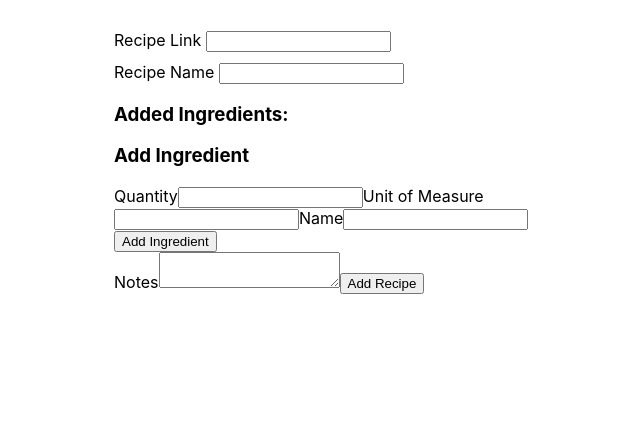
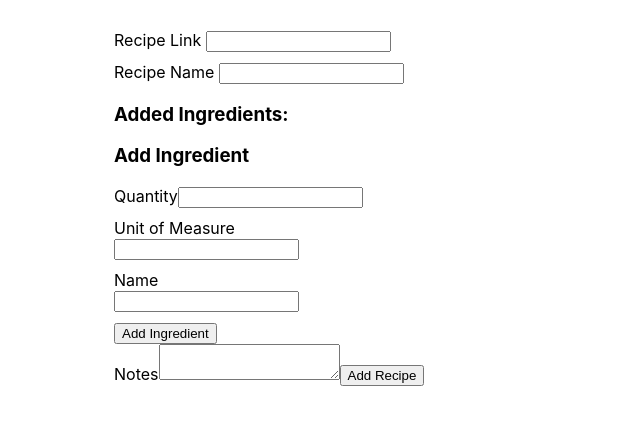
Before and after one commit to nkartha2/the-grocery-list, a React (Create React App) app in the folder app/static/: page /add/recipe in a window 1280 px wide. Shown: the top 424 px of the page, without its empty margins (276-916 px from the left). Built offline with nearby package versions, Linux system fonts and the light colour scheme; the HTML template or start-up script is replaced by a standard one.

Commit message:
wip fix select result

```diff
--- a/app/static/src/IngredientForm.tsx
+++ b/app/static/src/IngredientForm.tsx
@@ -7,6 +7,7 @@ function IngredientForm(): JSX.Element {
   const [ing, setIng] = useState<Ingredient| null>(null);
   const [ingName, setIngName] = useState<string>("");
   const [uomResults, setUOMResults] = useState<UOM[] | []>([]);
+  const [uom, setUOM] = useState<UOM| null>(null);
   const [quantity, setQuantity] = useState("");
 
   async function searchIngredients (ingredName: string) {
@@ -29,25 +30,33 @@ function IngredientForm(): JSX.Element {
     }
   }
 
-  function ResultsList(results: any) {
+  function ResultsList(results: any, setItem: Function) {
     const handleSelect = (e: any): any => {
-      const selectedIng = ingredientResults[e.currentTarget.value];
-      setIng(selectedIng);
-      setIngName(selectedIng.name);
+      const selectedItem = results.results[e.currentTarget.value];
+      console.log(setItem)
     }
 
-    const listItems = results.results.map((ing: Ingredient, index: number) =>
+    const listItems = results.results.map((result: Ingredient | UOM, index: number) =>
       <li
         value={index}
-        key={ing.id}
+        key={result.id}
         onClick={(e) => handleSelect(e)}
         style={{listStyleType: "none", border: "1px solid black"}}
       >
-        {ing.name}
+        <span style={{padding: "5px"}}>
+          {result.name}
+        </span>
       </li>
     )
     return (
       <ul
+        style={{
+          position: "absolute",
+          top: "0px",
+          background: "white",
+          left: "0px",
+          padding: "0px"
+        }}
       >
         {listItems}
       </ul>
@@ -89,6 +98,9 @@ function IngredientForm(): JSX.Element {
   const handleUnitofMeasureChange = (e: React.FormEvent<HTMLInputElement>) => {
     if (e && e.currentTarget && e.currentTarget.value) {
       getUnitofMeasure(e.currentTarget.value)
+    } else {
+      setUOM(null);
+      setUOMResults([]);
     }
   }
 
@@ -103,14 +115,41 @@ function IngredientForm(): JSX.Element {
       <form
         autoComplete="off"
       >
+        <div
+          style={{display: "block", margin: "10px 0px"}}
+        >
           <label>Quantity</label>
           <input onChange={(e) => setQuantity(e.currentTarget.value)} type="number" name="ingredient_quantity"/>
+        </div>
+        <div
+          style={{display: "block", margin: "10px 0px"}}
+        >
           <label>Unit of Measure</label>
+          <div
+            className="items-list"
+            style={{
+              position: "relative"
+            }}
+          >
             <input onChange={(e) => handleUnitofMeasureChange(e)} type="text" name="uom"/>
-        {uomResults && uomResults.length > 0 &&
-          <ResultsList results={uomResults}/>
+            {!uom && uomResults && uomResults.length > 0 &&
+              <ResultsList
+                setItem={setUOM}
+                results={uomResults}
+              />
             }
+          </div>
+        </div>
+        <div
+          style={{display: "block", margin: "10px 0px"}}
+        >
           <label>Name</label>
+          <div
+            className="items-list"
+            style={{
+              position: "relative"
+            }}
+          >
             <input
               value={ingName ? ingName : ""}
               onChange={(e) => handleNameChange(e)}
@@ -118,8 +157,13 @@ function IngredientForm(): JSX.Element {
               name="ingredient_name"
             />
             {!ing && ingredientResults && ingredientResults.length > 0 &&
-          <ResultsList results={ingredientResults}/>
+              <ResultsList
+                setItem={setIng}
+                results={ingredientResults}
+              />
             }
+          </div>
+        </div>
         <button onClick={() => addIngredient()}>Add Ingredient</button>
       </form>
     </div>
```
Lines whose indentation alone changed are shown as unchanged.
